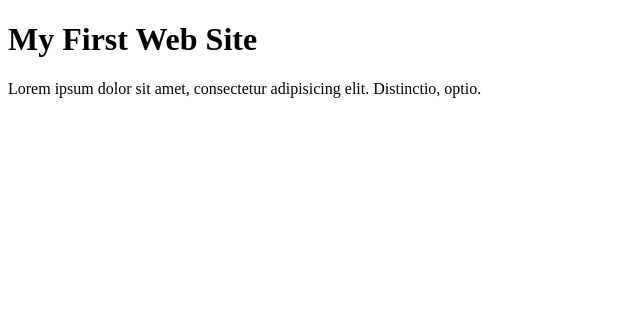
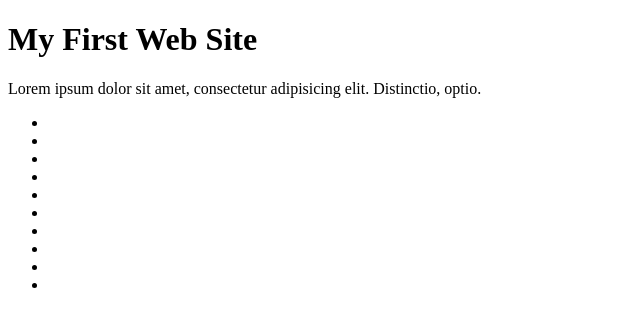
Before and after one commit to ABilokin/Portfolio, a plain HTML site: page index.html in a window 1280 px wide. Shown: the full height of the page, 0-640 px from the left. Drawn offline with Linux system fonts and the light colour scheme.

Commit message:
pictures

```diff
--- a/index.html
+++ b/index.html
@@ -10,5 +10,19 @@
 <body>
 <h1>My First Web Site</h1>
 <p>Lorem ipsum dolor sit amet, consectetur adipisicing elit. Distinctio, optio. </p>
+ <div id="slider_box">
+     		<ul>
+     			<li id="img_1"></li>
+     			<li id="img_2"></li>
+     			<li id="img_3"></li>
+     			<li id="img_4"></li>
+     			<li id="img_5"></li>
+     			<li id="img_6"></li>
+     			<li id="img_7"></li>
+     			<li id="img_8"></li>
+     			<li id="img_9"></li>
+     			<li id="img_10"></li>
+     		</ul>
+     	</div>
 </body>
 </html>
```
